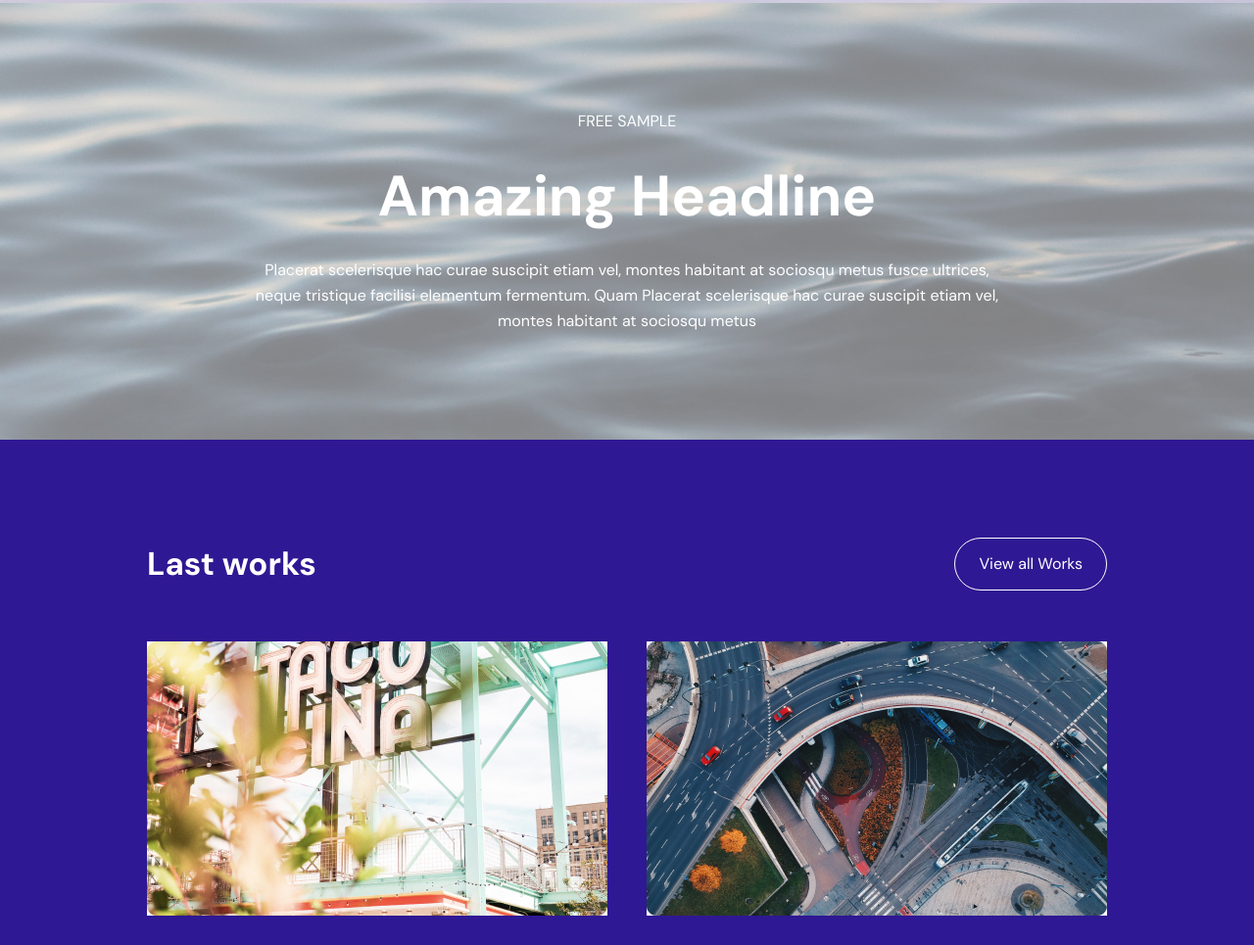
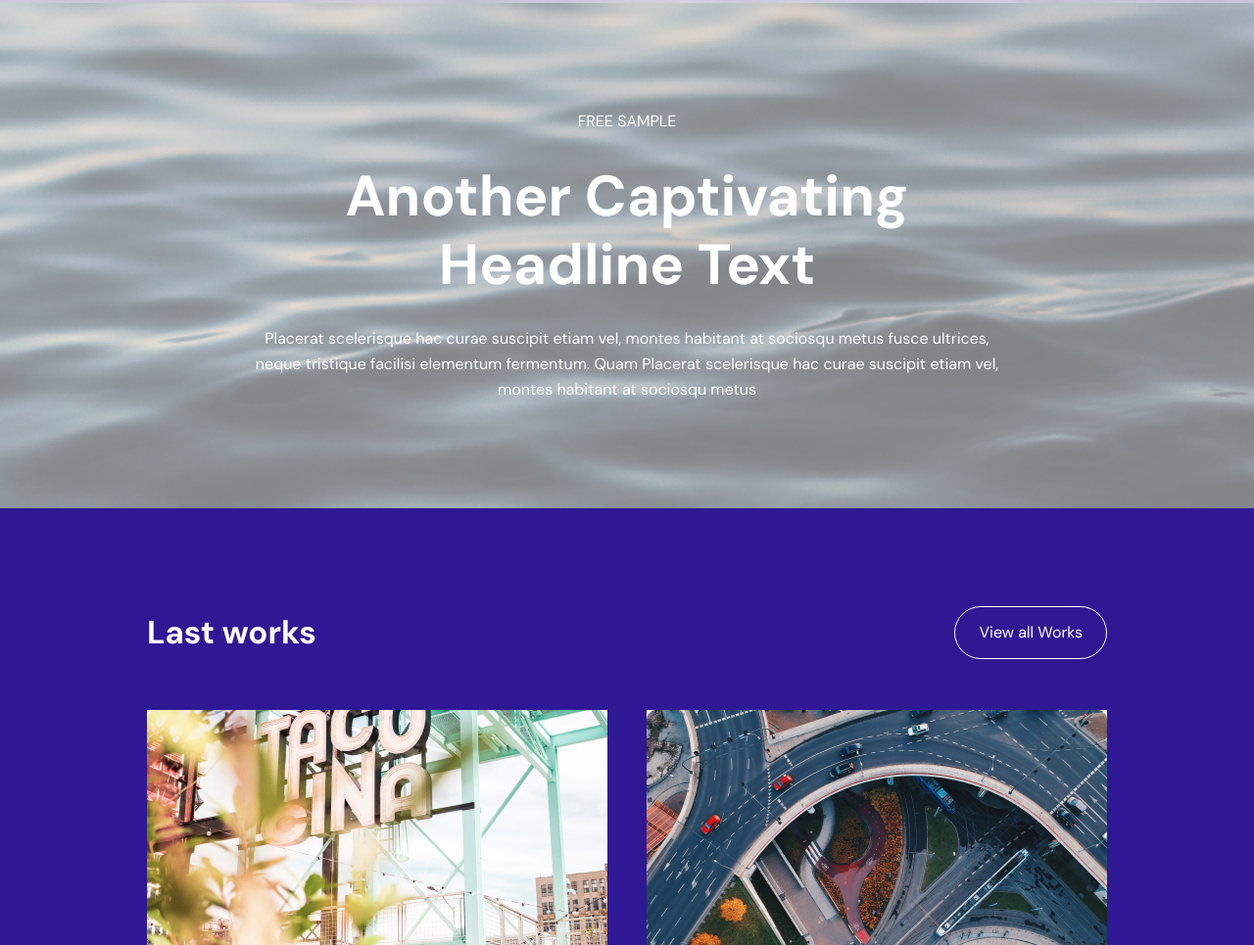
Before and after one commit to rckash/blue-site, a plain HTML site: page index.html in a window 1280 px wide. Shown: the part 851-1816 px from the top of the page at 98% size. Drawn offline with Linux system fonts and the light colour scheme.

Commit message:
Update h2 headline content

```diff
--- a/index.html
+++ b/index.html
@@ -86,7 +86,7 @@
 
                         <p class="is-small">FREE SAMPLE</p>
 
-                        <h1 class="is-small-headline">Amazing Headline</h1>
+                        <h2 class="is-small-headline">Another Captivating Headline Text</h2>
 
                         <p class="is-small">Placerat scelerisque hac curae suscipit etiam vel, montes habitant at sociosqu metus fusce ultrices, neque tristique facilisi elementum fermentum. Quam Placerat scelerisque hac curae suscipit etiam vel, montes habitant at sociosqu metus</p>
 
```
